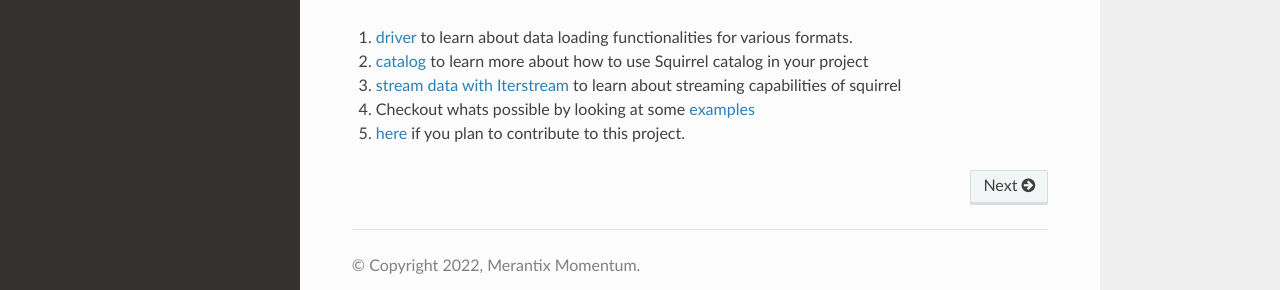
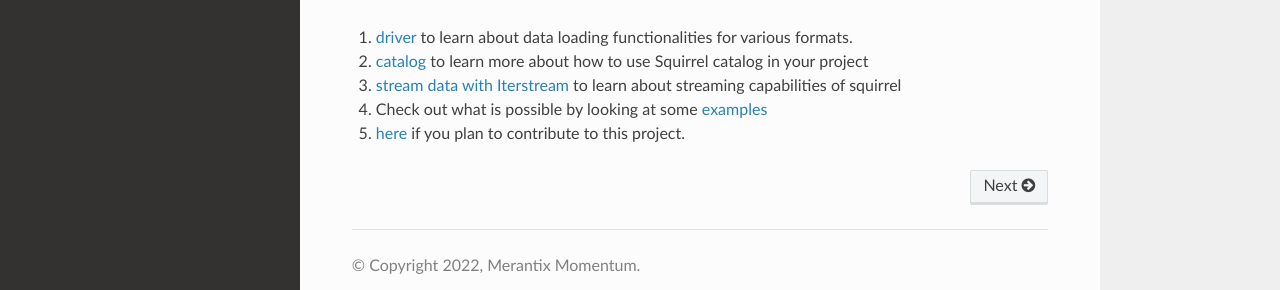
Before and after one commit to merantix-momentum/squirrel-core, a Sphinx documentation site: the page built from docs/index.rst, in a window 1280 px wide. Shown: the part 502-792 px from the top of the page. Built offline with Sphinx 7.4.7 and the Read the Docs theme 2.0.0, drawn with Linux system fonts in a browser that asks for light colours; the version number is read from the project's files by our own code.

Commit message:
Apply suggestions from code review
Co-authored-by: Alp Arıbal <AlpAribal@users.noreply.github.com>

```diff
--- a/docs/index.rst
+++ b/docs/index.rst
@@ -27,7 +27,7 @@ Squirrel is a data catalog library that provides you with an efficient data infr
 
 #. :doc:`stream data with Iterstream <usage/Iterstream>` to learn about streaming capabilities of squirrel
 
-#. Checkout whats possible by looking at some `examples <https://github.com/merantix-momentum/squirrel-datasets-core/tree/main/examples>`_
+#. Check out what is possible by looking at some `examples <https://github.com/merantix-momentum/squirrel-datasets-core/tree/main/examples>`_
 
 #. :doc:`here <usage/contribute>` if you plan to contribute to this project.
 
--- a/docs/usage/contribute.rst
+++ b/docs/usage/contribute.rst
@@ -19,4 +19,4 @@ Tests
 -------------------------------------
 
 You can run tests by executing ``pytest``. Prior make sure that you installed the testing extras e.g. via
-``pip install -e .[dev]`` or ``pip install -e '.[dev, zarr]'`` if zarr is needed.
+``pip install -e '.[dev,dask,gcp,torch,zarr]'``.
```
